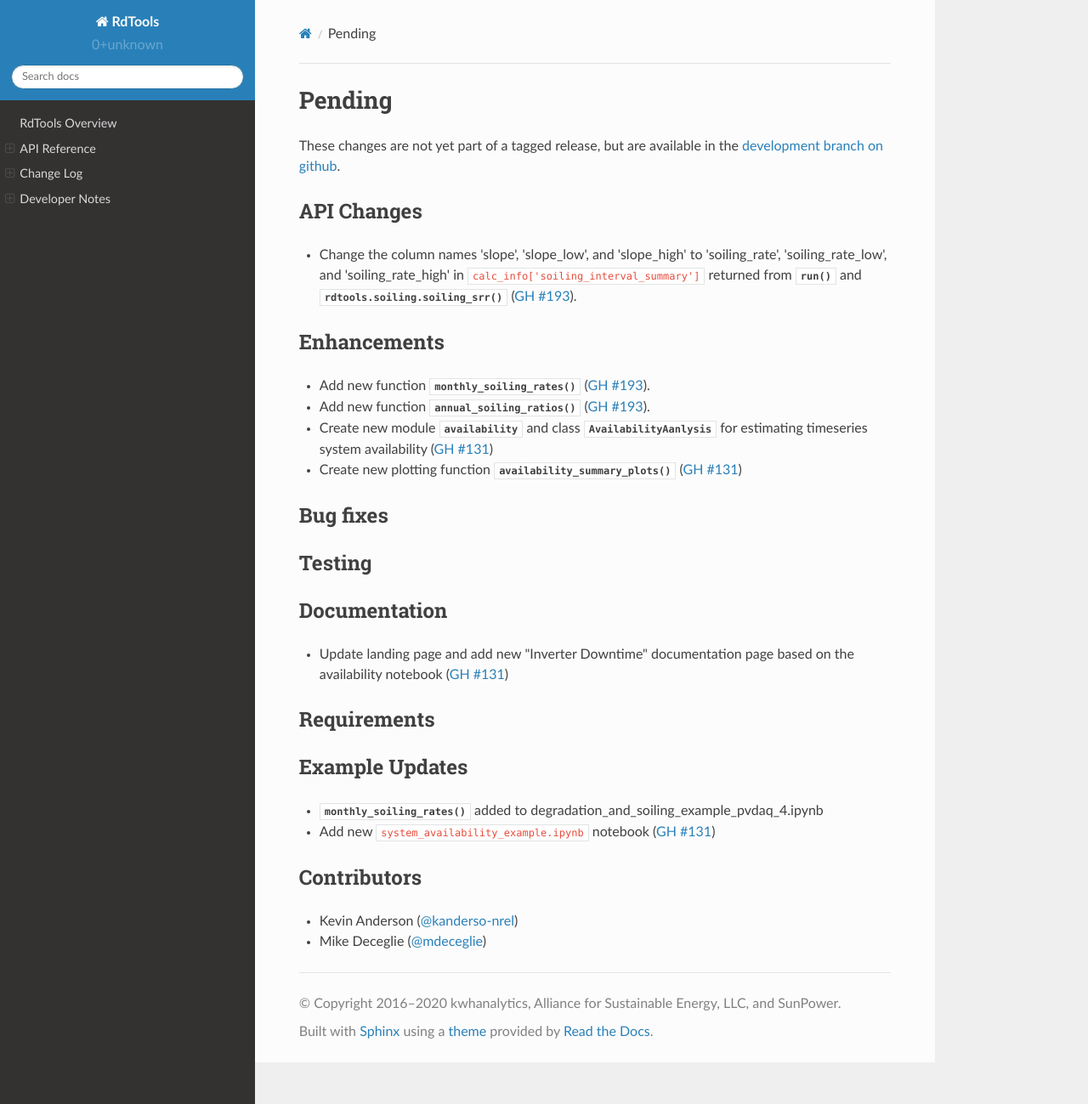
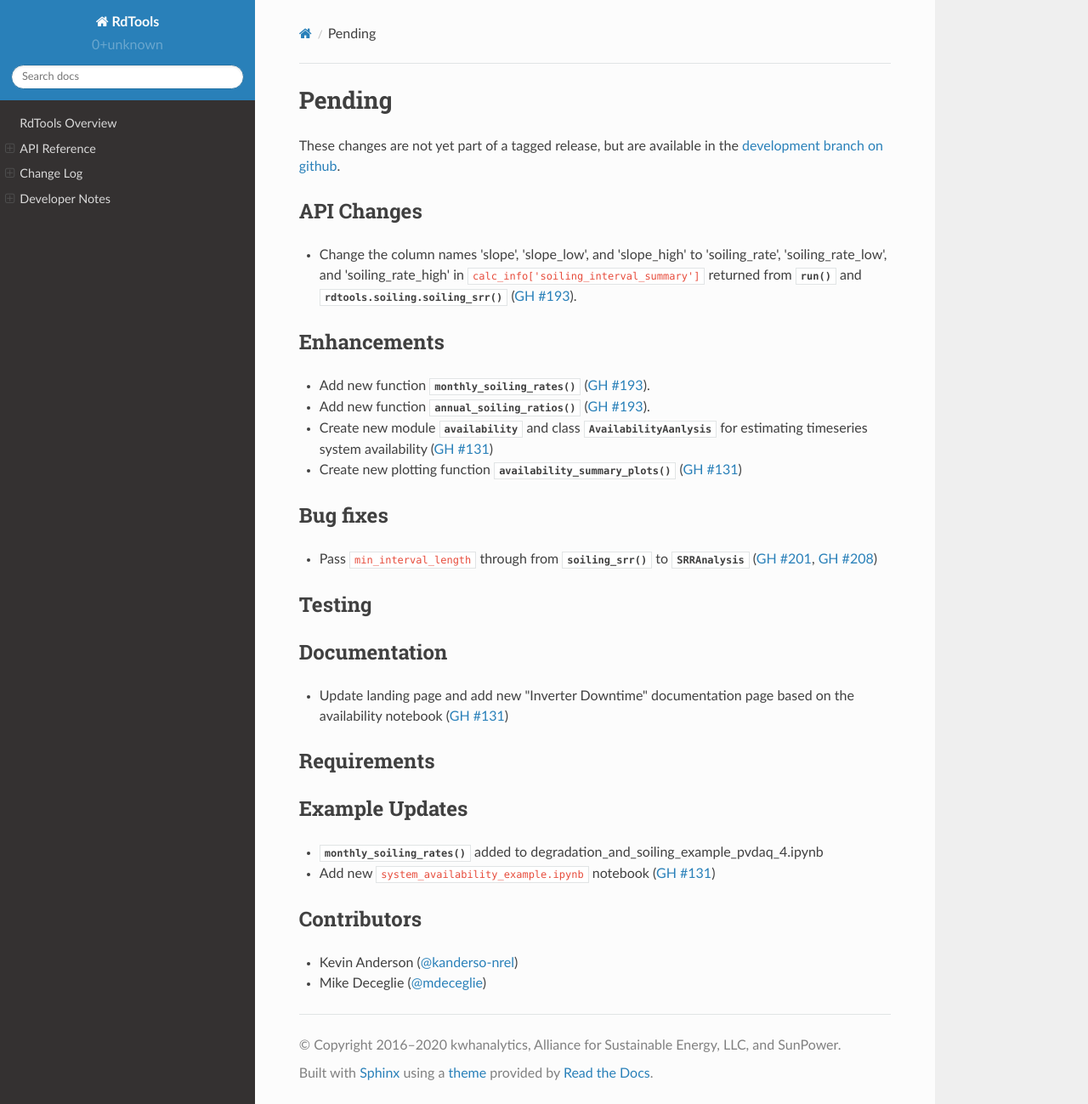
Before and after one commit to NREL/rdtools, a Sphinx documentation site: the page built from docs/sphinx/source/changelog/pending.rst, in a window 1280 px wide and 1299 px high. Shown: the whole window at 85% size. Built offline with Sphinx 7.4.7 and the Read the Docs theme 2.0.0, drawn with Linux system fonts in a browser that asks for light colours; pages that are not in the unit, such as notebooks, are missing from menus.

Commit message:
changelog

```diff
--- a/docs/sphinx/source/changelog/pending.rst
+++ b/docs/sphinx/source/changelog/pending.rst
@@ -20,8 +20,11 @@ Enhancements
 * Create new plotting function :py:func:`~rdtools.plotting.availability_summary_plots`
   (:pull:`131`)
 
+
 Bug fixes
 ---------
+* Pass ``min_interval_length`` through from :py:func:`~rdtools.soiling.soiling_srr`
+  to :py:class:`~rdtools.soiling.SRRAnalysis` (:issue:`201`, :pull:`208`)
 
 
 Testing
```
